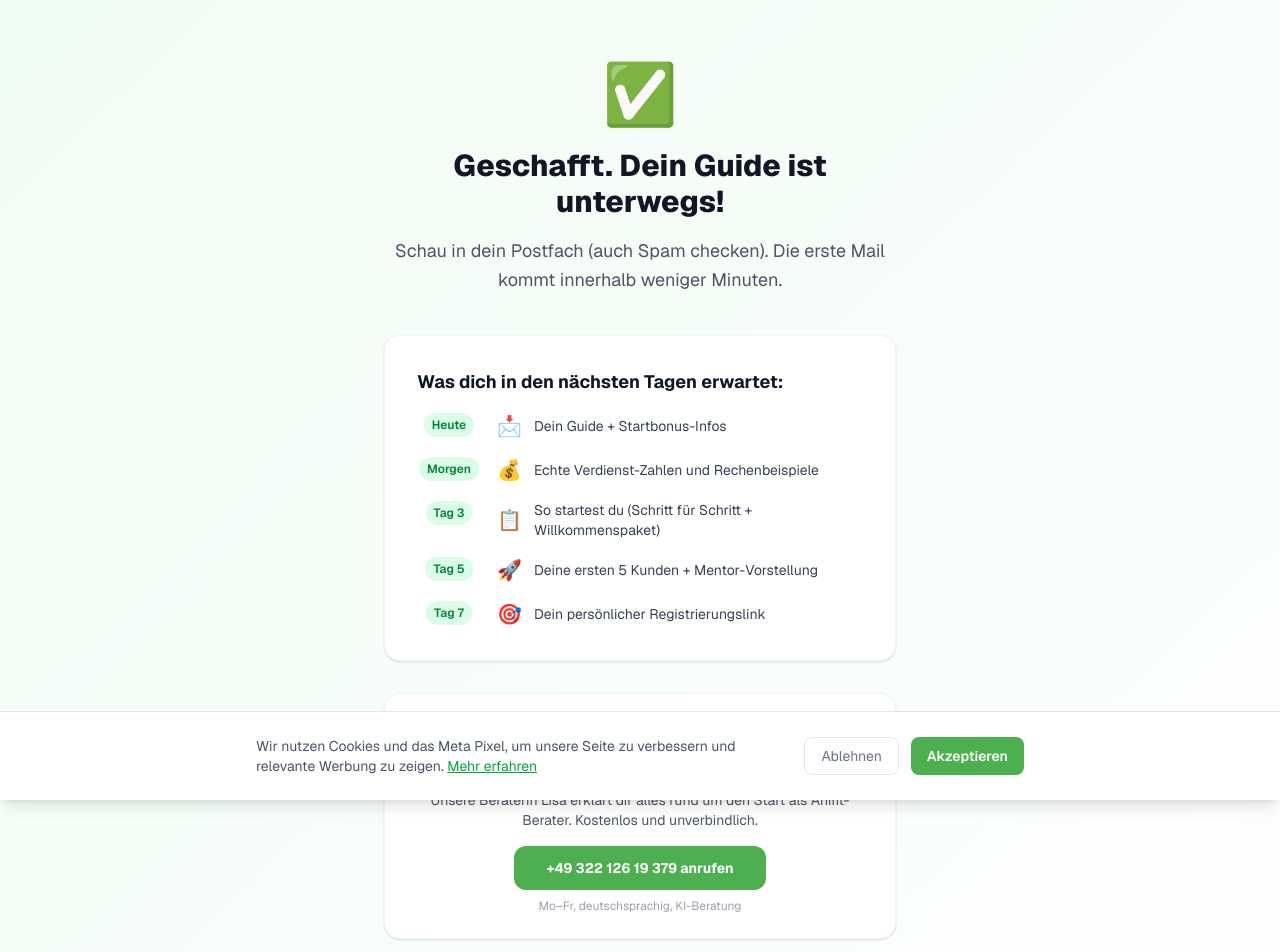
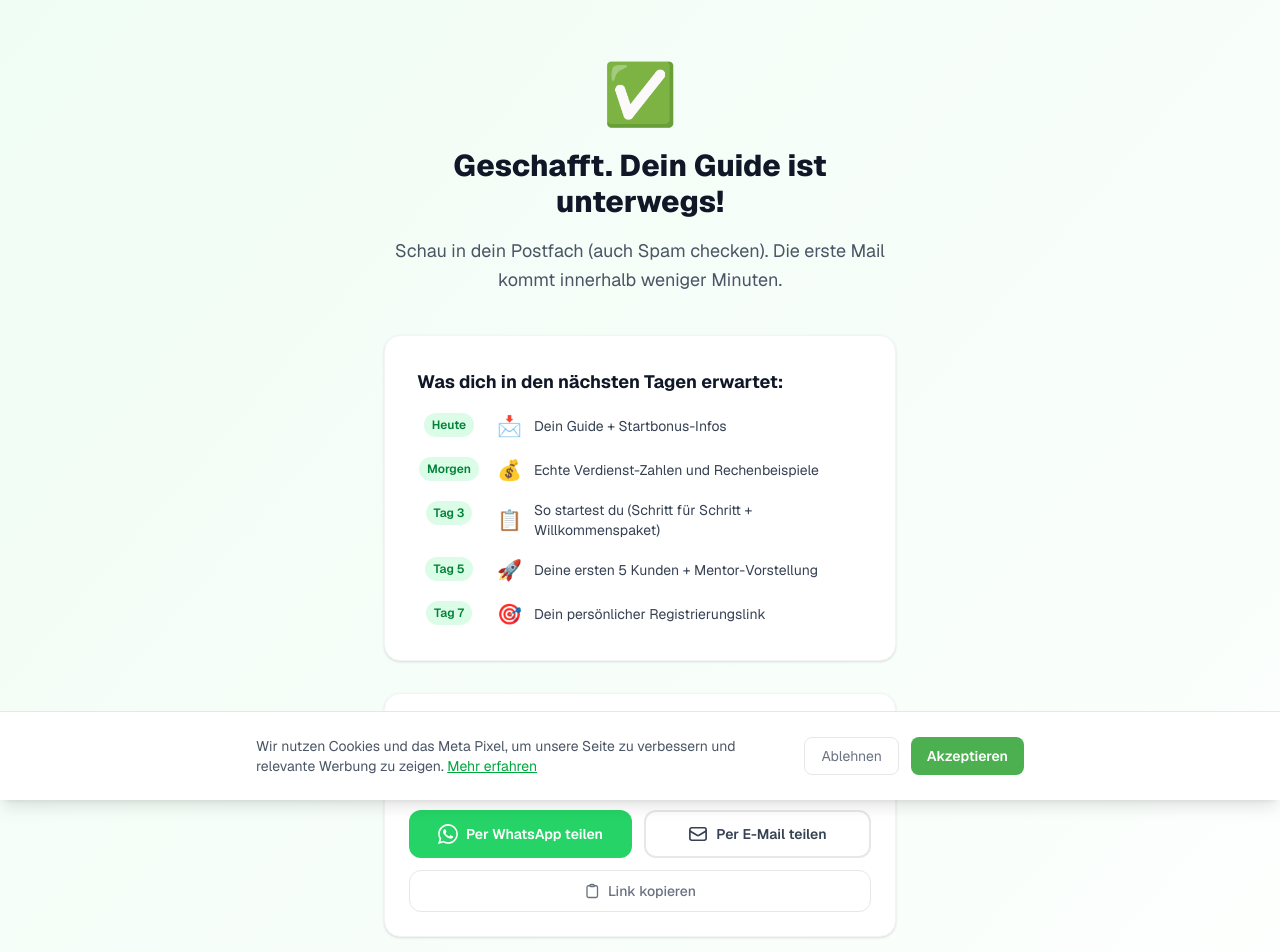
Before and after one commit to Rinacla/anifit-partner-funnel, a Next.js app: page /danke in a window 1280 px wide. Shown: the top 952 px of the page. Built offline with nearby package versions, Linux system fonts and the light colour scheme.

Commit message:
feat: referral share section on /danke page (WhatsApp, Email, Copy Link + Meta Pixel tracking)

```diff
--- a/app/danke/page.tsx
+++ b/app/danke/page.tsx
@@ -1,13 +1,39 @@
 "use client";
 
-import { useEffect } from "react";
+import { useEffect, useState } from "react";
+
+const SHARE_URL = "https://partner.anifutter-shop.de";
+const SHARE_TEXT = "Ich hab mir gerade einen Guide geholt, wie man als Anifit-Fachberater nebenbei Geld verdienen kann. Schau mal rein:";
 
 export default function DankePage() {
+  const [copied, setCopied] = useState(false);
+
   useEffect(() => {
     if (typeof window !== "undefined" && (window as any).fbq) {
       (window as any).fbq("track", "Lead");
     }
   }, []);
+
+  const handleCopy = async () => {
+    try {
+      await navigator.clipboard.writeText(SHARE_URL);
+      setCopied(true);
+      setTimeout(() => setCopied(false), 2500);
+    } catch {
+      // fallback for older browsers
+      const input = document.createElement("input");
+      input.value = SHARE_URL;
+      document.body.appendChild(input);
+      input.select();
+      document.execCommand("copy");
+      document.body.removeChild(input);
+      setCopied(true);
+      setTimeout(() => setCopied(false), 2500);
+    }
+  };
+
+  const whatsappUrl = `https://wa.me/?text=${encodeURIComponent(SHARE_TEXT + " " + SHARE_URL)}`;
+  const emailUrl = `mailto:?subject=${encodeURIComponent("Nebenverdienst mit Hundefutter")}&body=${encodeURIComponent(SHARE_TEXT + "\n\n" + SHARE_URL)}`;
 
   return (
     <>
@@ -51,6 +77,55 @@ export default function DankePage() {
             </div>
           </div>
 
+          {/* Referral / Share */}
+          <div className="bg-white rounded-2xl shadow-sm border border-gray-100 p-6 mb-8">
+            <h3 className="font-bold text-gray-900 mb-2 text-center">Kennst du jemanden, der das auch interessiert?</h3>
+            <p className="text-sm text-gray-500 text-center mb-5">
+              Teile den Guide mit Freunden, die Hunde lieben und sich ein Nebeneinkommen wünschen.
+            </p>
+            <div className="flex flex-col sm:flex-row gap-3">
+              <a
+                href={whatsappUrl}
+                target="_blank"
+                rel="noopener noreferrer"
+                className="flex-1 flex items-center justify-center gap-2 py-3 px-4 rounded-xl font-semibold text-white text-sm transition-colors"
+                style={{ background: "#25D366" }}
+                onClick={() => {
+                  if ((window as any).fbq) (window as any).fbq("trackCustom", "ShareWhatsApp");
+                }}
+              >
+                <svg className="w-5 h-5 fill-current" viewBox="0 0 24 24"><path d="M17.472 14.382c-.297-.149-1.758-.867-2.03-.967-.273-.099-.471-.148-.67.15-.197.297-.767.966-.94 1.164-.173.199-.347.223-.644.075-.297-.15-1.255-.463-2.39-1.475-.883-.788-1.48-1.761-1.653-2.059-.173-.297-.018-.458.13-.606.134-.133.298-.347.446-.52.149-.174.198-.298.298-.497.099-.198.05-.371-.025-.52-.075-.149-.669-1.612-.916-2.207-.242-.579-.487-.5-.669-.51-.173-.008-.371-.01-.57-.01-.198 0-.52.074-.792.372-.272.297-1.04 1.016-1.04 2.479 0 1.462 1.065 2.875 1.213 3.074.149.198 2.096 3.2 5.077 4.487.709.306 1.262.489 1.694.625.712.227 1.36.195 1.871.118.571-.085 1.758-.719 2.006-1.413.248-.694.248-1.289.173-1.413-.074-.124-.272-.198-.57-.347m-5.421 7.403h-.004a9.87 9.87 0 01-5.031-1.378l-.361-.214-3.741.982.998-3.648-.235-.374a9.86 9.86 0 01-1.51-5.26c.001-5.45 4.436-9.884 9.888-9.884 2.64 0 5.122 1.03 6.988 2.898a9.825 9.825 0 012.893 6.994c-.003 5.45-4.437 9.884-9.885 9.884m8.413-18.297A11.815 11.815 0 0012.05 0C5.495 0 .16 5.335.157 11.892c0 2.096.547 4.142 1.588 5.945L.057 24l6.305-1.654a11.882 11.882 0 005.683 1.448h.005c6.554 0 11.89-5.335 11.893-11.893a11.821 11.821 0 00-3.48-8.413z"/></svg>
+                Per WhatsApp teilen
+              </a>
+              <a
+                href={emailUrl}
+                className="flex-1 flex items-center justify-center gap-2 py-3 px-4 rounded-xl font-semibold text-gray-700 text-sm border-2 border-gray-200 hover:bg-gray-50 transition-colors"
+                onClick={() => {
+                  if ((window as any).fbq) (window as any).fbq("trackCustom", "ShareEmail");
+                }}
+              >
+                <svg className="w-5 h-5" fill="none" viewBox="0 0 24 24" strokeWidth="2" stroke="currentColor"><path strokeLinecap="round" strokeLinejoin="round" d="M21.75 6.75v10.5a2.25 2.25 0 01-2.25 2.25h-15a2.25 2.25 0 01-2.25-2.25V6.75m19.5 0A2.25 2.25 0 0019.5 4.5h-15a2.25 2.25 0 00-2.25 2.25m19.5 0v.243a2.25 2.25 0 01-1.07 1.916l-7.5 4.615a2.25 2.25 0 01-2.36 0L3.32 8.91a2.25 2.25 0 01-1.07-1.916V6.75" /></svg>
+                Per E-Mail teilen
+              </a>
+            </div>
+            <button
+              onClick={handleCopy}
+              className="w-full mt-3 py-2.5 px-4 rounded-xl text-sm font-medium text-gray-500 border border-gray-200 hover:bg-gray-50 transition-colors flex items-center justify-center gap-2"
+            >
+              {copied ? (
+                <>
+                  <svg className="w-4 h-4 text-green-500" fill="none" viewBox="0 0 24 24" strokeWidth="2" stroke="currentColor"><path strokeLinecap="round" strokeLinejoin="round" d="M4.5 12.75l6 6 9-13.5" /></svg>
+                  Link kopiert!
+                </>
+              ) : (
+                <>
+                  <svg className="w-4 h-4" fill="none" viewBox="0 0 24 24" strokeWidth="2" stroke="currentColor"><path strokeLinecap="round" strokeLinejoin="round" d="M15.666 3.888A2.25 2.25 0 0013.5 2.25h-3c-1.03 0-1.9.693-2.166 1.638m7.332 0c.055.194.084.4.084.612v0a.75.75 0 01-.75.75H9.75a.75.75 0 01-.75-.75v0c0-.212.03-.418.084-.612m7.332 0c.646.049 1.288.11 1.927.184 1.1.128 1.907 1.077 1.907 2.185V19.5a2.25 2.25 0 01-2.25 2.25H6.75A2.25 2.25 0 014.5 19.5V6.257c0-1.108.806-2.057 1.907-2.185a48.208 48.208 0 011.927-.184" /></svg>
+                  Link kopieren
+                </>
+              )}
+            </button>
+          </div>
+
           {/* Phone CTA */}
           <div className="bg-white rounded-2xl shadow-sm border border-gray-100 p-6 mb-8 text-center">
             <p className="text-2xl mb-2">📞</p>
```
